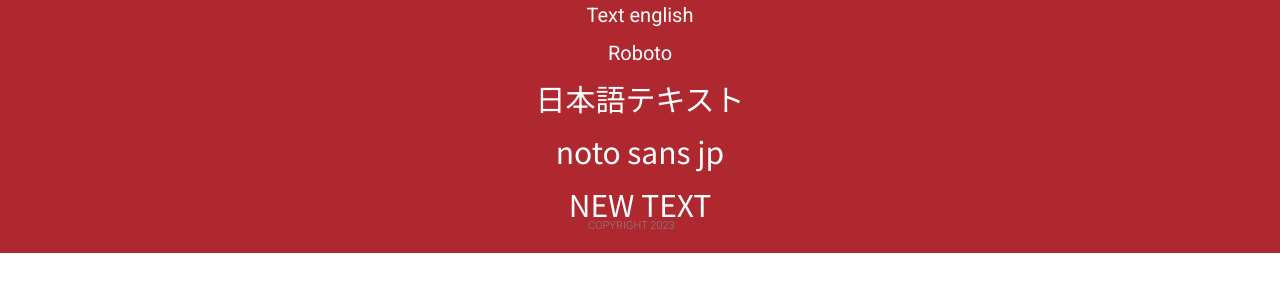
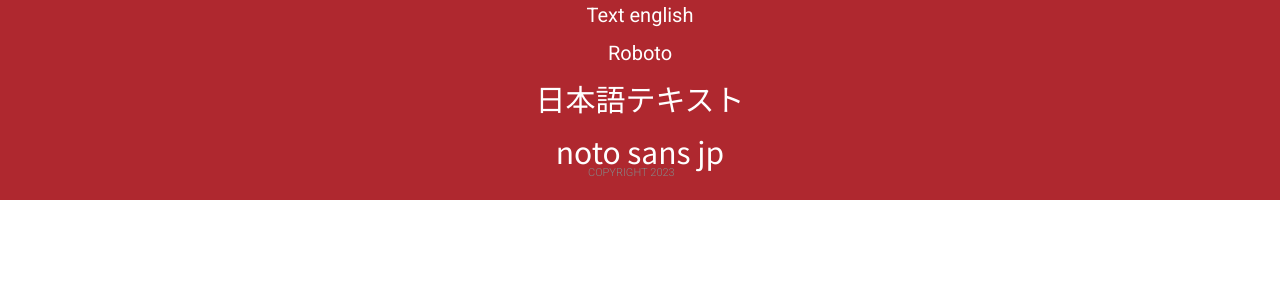
Before and after one commit to VladimirKobranov/kanji-quiz, a React (Create React App) app: page / in a window 1280 px wide. Shown: the top 300 px of the page. Built offline with nearby package versions, Linux system fonts and the light colour scheme.

Commit message:
Revert "1 ccommit"
This reverts commit 9c261b8aadd6b9c8b846a09385ac8d9cc94b10c2.

```diff
--- a/src/Main.jsx
+++ b/src/Main.jsx
@@ -19,9 +19,6 @@
                 <Text className={styles.AppTexJap}>
                     noto sans jp
                 </Text>
-                <Text className={styles.AppTexJap}>
-                    NEW TEXT
-                </Text>
                 <Footer/>
             </VStack>
         </Center>
```
